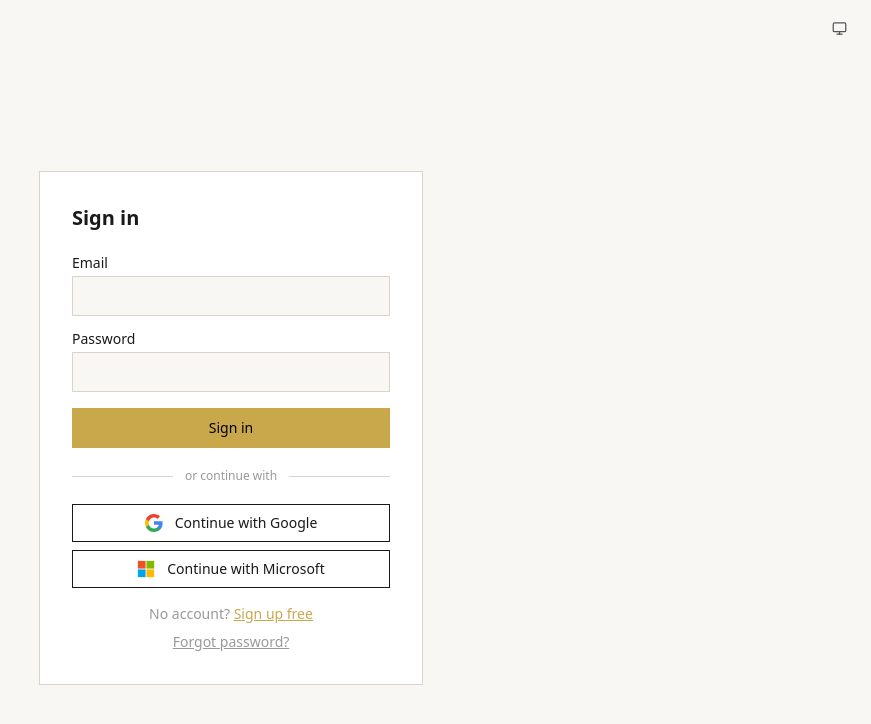
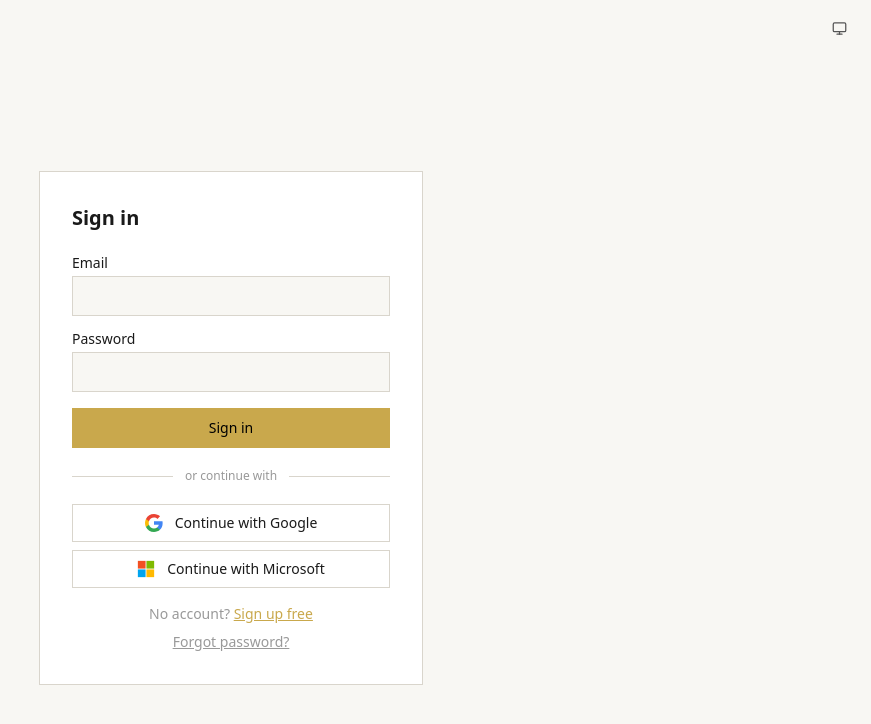
Before and after one commit to siddarthanath/frontend-core, a Next.js app: page /login in a window 1280 px wide. Shown: the top 724 px of the page, without its empty margins (409-1280 px from the left). Built offline with nearby package versions, Linux system fonts and the light colour scheme.

Commit message:
fix: OAuthButton hover visible in both light and dark mode
Dark mode: --surface and --bg-2 are the same value (#111318) so
hover:bg-bg-2 was a no-op. Use bg-bg-3 (#16181f) + border-border-2
(brighter border opacity) so hover registers in both modes.

```diff
--- a/src/components/auth/OAuthButton.tsx
+++ b/src/components/auth/OAuthButton.tsx
@@ -42,11 +42,7 @@
     <button
       onClick={handleClick}
       type="button"
-      className="flex w-full items-center justify-center gap-3 rounded-md border px-4 py-2 text-sm font-medium transition-colors hover:bg-black/5 dark:hover:bg-white/5"
-      style={{
-        borderColor: "color-mix(in srgb, var(--color-muted) 30%, transparent)",
-        color: "var(--color-foreground)",
-      }}
+      className="flex w-full items-center justify-center gap-3 rounded-md border border-border px-4 py-2 text-sm font-medium text-fg transition-colors hover:bg-bg-3 hover:border-border-2"
     >
       {icon}
       {label}
```
